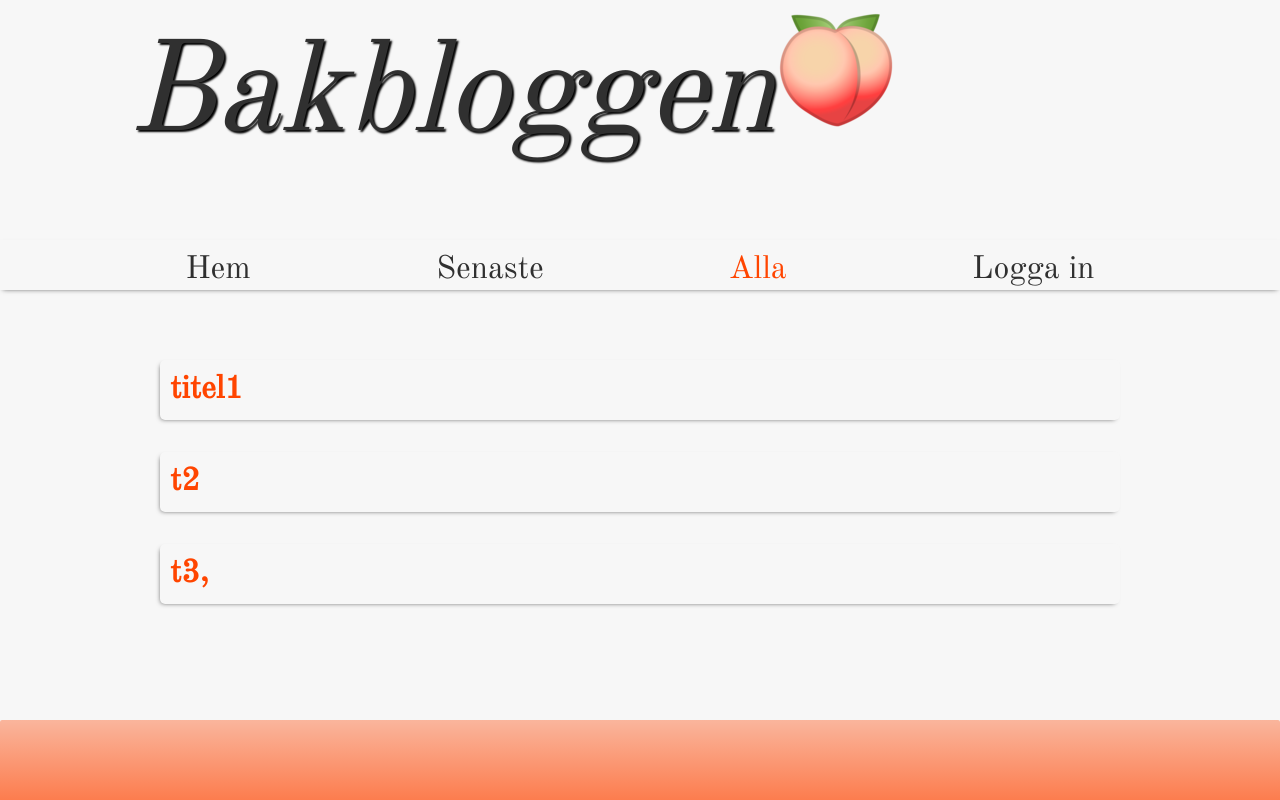
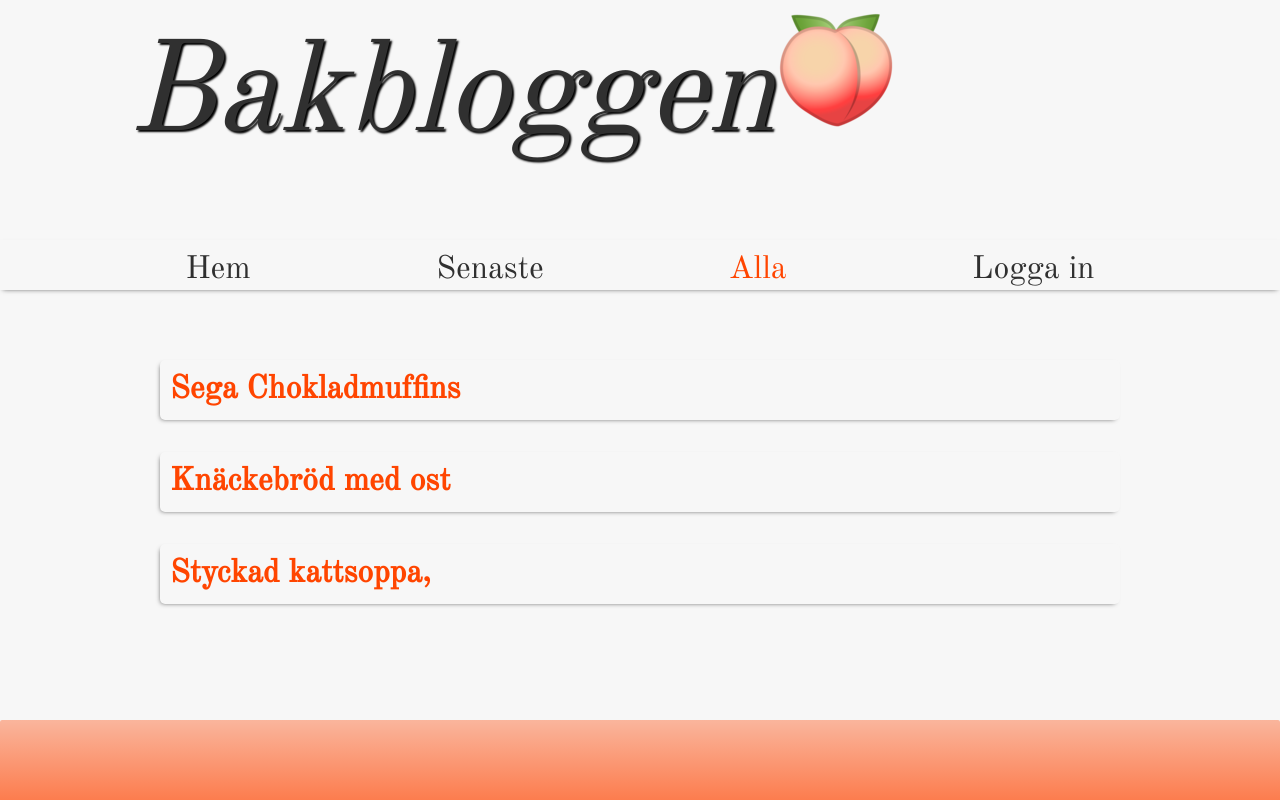
Before and after one commit to JohannaForsberg93/bakbloggen, an Angular app: page /alla-artiklar in a window 1280 px wide. Shown: the top 800 px of the page. Built offline with nearby package versions, Linux system fonts and the light colour scheme.

Commit message:
ändringar osv

```diff
--- a/src/app/alla-artiklar/alla-artiklar.component.html
+++ b/src/app/alla-artiklar/alla-artiklar.component.html
@@ -7,7 +7,12 @@
             <button *ngIf ='inloggad' (click)="deleteArtikel(i)">
                 Ta bort
             </button>
+
+
         </div>
     </li>
 </ul>
 <div *ngIf = 'artiklar.length == 0'>Det finns inga artiklar</div>
+<button *ngIf = "inloggad && artiklar.length==0" (click)="reset()">
+    återställ testartiklar
+</button>
--- a/src/app/alla-artiklar/alla-artiklar.component.ts
+++ b/src/app/alla-artiklar/alla-artiklar.component.ts
@@ -16,8 +16,11 @@ export class AllaArtiklarComponent implements OnInit {
   constructor(private artikelService: ArtiklarService, private autentiseringService: AutentiseringService, private router: Router) { }
   artiklar;
   inloggad = false;
+  visibleResetButton = false;
+  artikelnummer: number;
   ngOnInit(): void {
     this.artiklar = this.artikelService.getArtiklar();
+
     this.autentiseringService.observableSource.subscribe(data => {
       this.inloggad = data;
     });
@@ -31,6 +34,13 @@ export class AllaArtiklarComponent implements OnInit {
     this.artikelService.deleteArtikel(i);
 
   }
+  reset(){
+
+    this.artikelService.deleteAll();
+    location.reload();
+    // this.artikelnummer= this.artikelService.getArtiklar().length;
+
+  }
   readIt(i){
     this.router.navigate([''], {queryParams: {page: i}});
   }
--- a/src/app/artiklar.service.ts
+++ b/src/app/artiklar.service.ts
@@ -6,9 +6,9 @@ import { Artiklar } from './artiklar';
 })
 export class ArtiklarService {
   static readonly ARTIKLAR: string = "artiklar";
-    artiklar = [new Artiklar("titel1", "content1", "author1", 1),
-    new Artiklar("t2", "c2", "a2", 1),
-    new Artiklar("t3,", "c3", "a3", 1)
+    artiklar = [new Artiklar("Sega Chokladmuffins", "Jättegoda muffins tjoho!", "Frida Bengtsson", 2),
+    new Artiklar("Knäckebröd med ost", "Tag ett styck knäckebröd. Skiva ost. Lägg den skivade osten på knäckebrödet", "Oscar Törnqvist", 10),
+    new Artiklar("Styckad kattsoppa,", "Tag din grannes katt och stycka den i bitar och lägg ner i kastrull. Häll i grädde och krydda med salt och peppar. Perfekt att bjuda grannarna på!", "Johanna Forsberg", 3)
     ]
 
   constructor() { }
@@ -29,5 +29,8 @@ export class ArtiklarService {
     this.artiklar.splice(idx, 1);
     localStorage.setItem(ArtiklarService.ARTIKLAR, JSON.stringify(this.artiklar));
   }
+  public deleteAll(){
+    localStorage.clear();
+  }
 
 }
```
